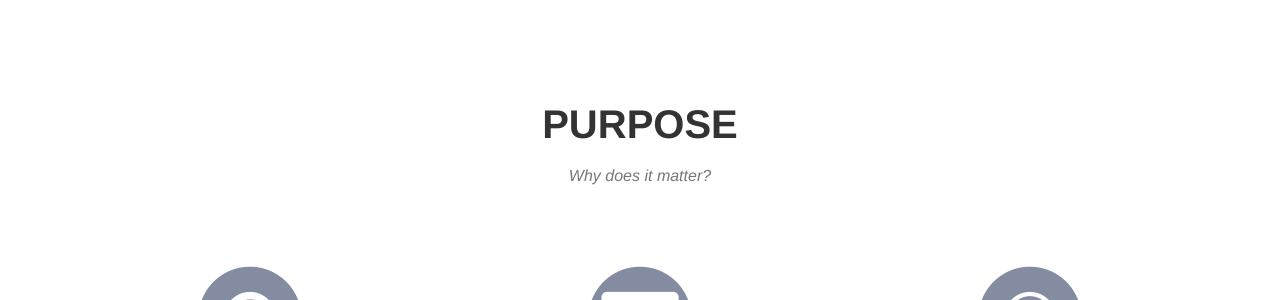
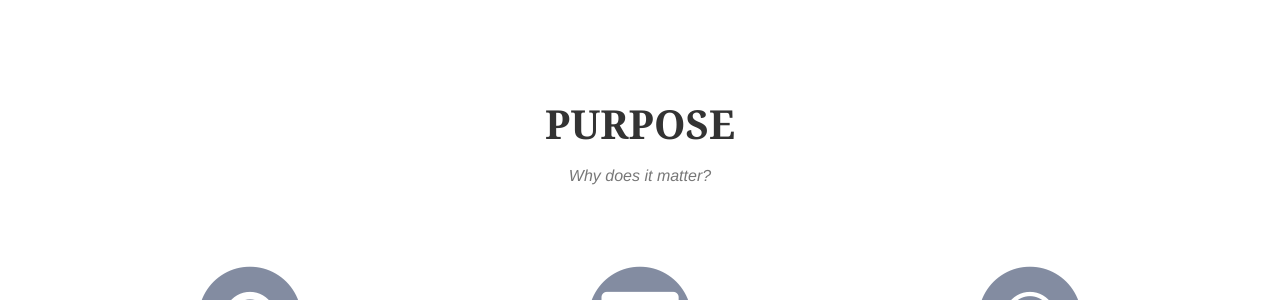
Before and after one commit to COMS-BC3997-SP23/website-chloe2781, a Jekyll site: the page built from index.html, in a window 1280 px wide and 1400 px high, scrolled down 806 px. Shown: the part 150-450 px from the top of the window. Built offline with Jekyll 4.4.1, drawn with Linux system fonts in a browser that asks for light colours; some web fonts are replaced.

Commit message:
last try with font

```diff
--- a/_includes/css/agency.css
+++ b/_includes/css/agency.css
@@ -352,12 +352,13 @@ section h2.section-heading {
     margin-top: 0;
     margin-bottom: 15px;
     font-size: 40px;
+    font-family: "Source Serif Pro",Georgia,"Times New Roman",Times,serif;
 }
 
 section h3.section-subheading {
     margin-bottom: 75px;
     text-transform: none;
-    font-family: {{ site.data.template.font.secondary }};
+    font-family: "Source Sans Pro",Helvetica,Arial,sans-serif;
     font-size: 16px;
     font-style: italic;
     font-weight: 400;
@@ -372,6 +373,7 @@ section h3.section-subheading {
 .service-heading {
     margin: 15px 0;
     text-transform: none;
+    font-family: {{ site.data.template.font.primary }};
 }
 
 #portfolio .portfolio-item {
```
